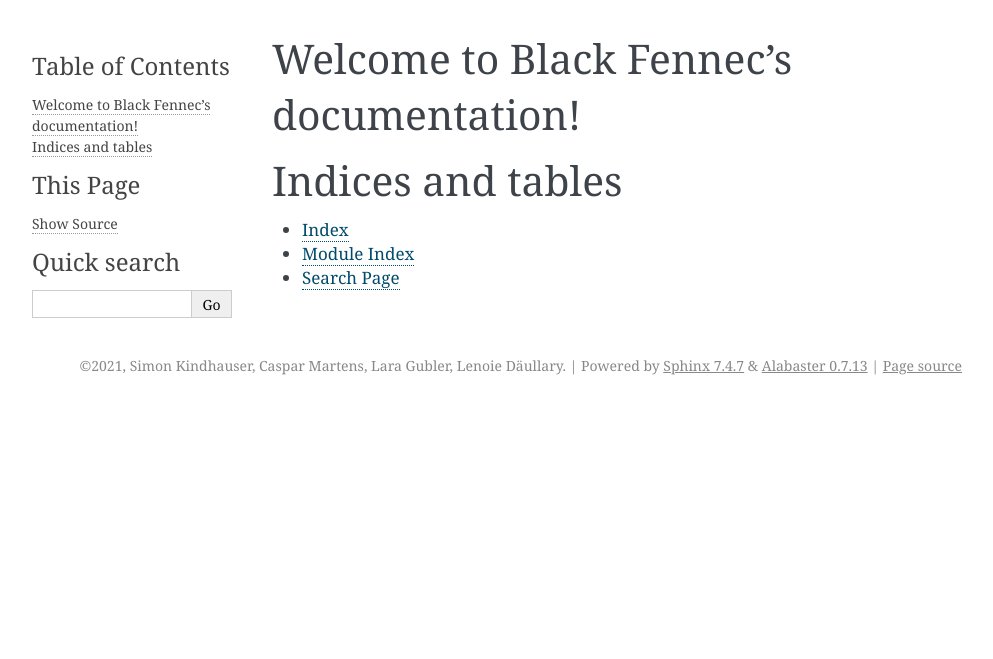
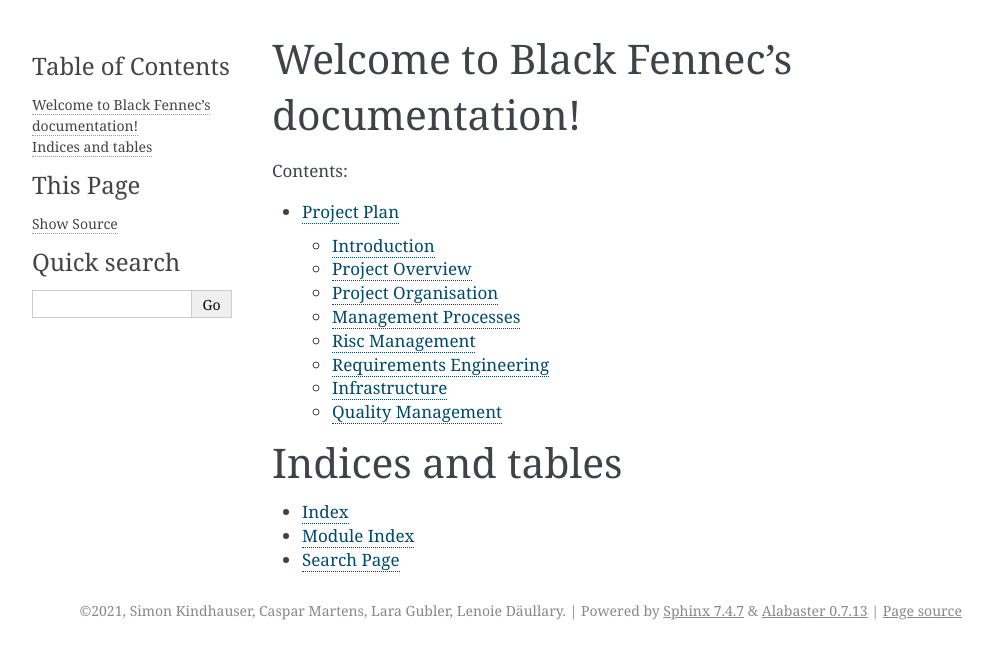
Before and after one commit to blackfennec-org/blackfennec, a Sphinx documentation site: the page built from docs/source/index.rst, in a window 1280 px wide. Shown: the top 659 px of the page, without its empty margins (148-1141 px from the left). Built offline with Sphinx 7.4.7, drawn with Linux system fonts in a browser that asks for light colours.

```diff
--- a/docs/source/index.rst
+++ b/docs/source/index.rst
@@ -10,6 +10,8 @@
    :maxdepth: 2
    :caption: Contents:
 
+   project_management/project_plan.rst
+
 
 
 Indices and tables
--- /dev/null
+++ b/docs/source/project_management/project_plan.rst
@@ -0,0 +1,26 @@
+Project Plan
+============
+
+Introduction
+************
+
+Project Overview
+****************
+
+Project Organisation
+********************
+
+Management Processes
+********************
+
+Risc Management
+***************
+
+Requirements Engineering
+************************
+
+Infrastructure
+**************
+
+Quality Management
+******************
```
Also changed, not shown: 2 other files.
